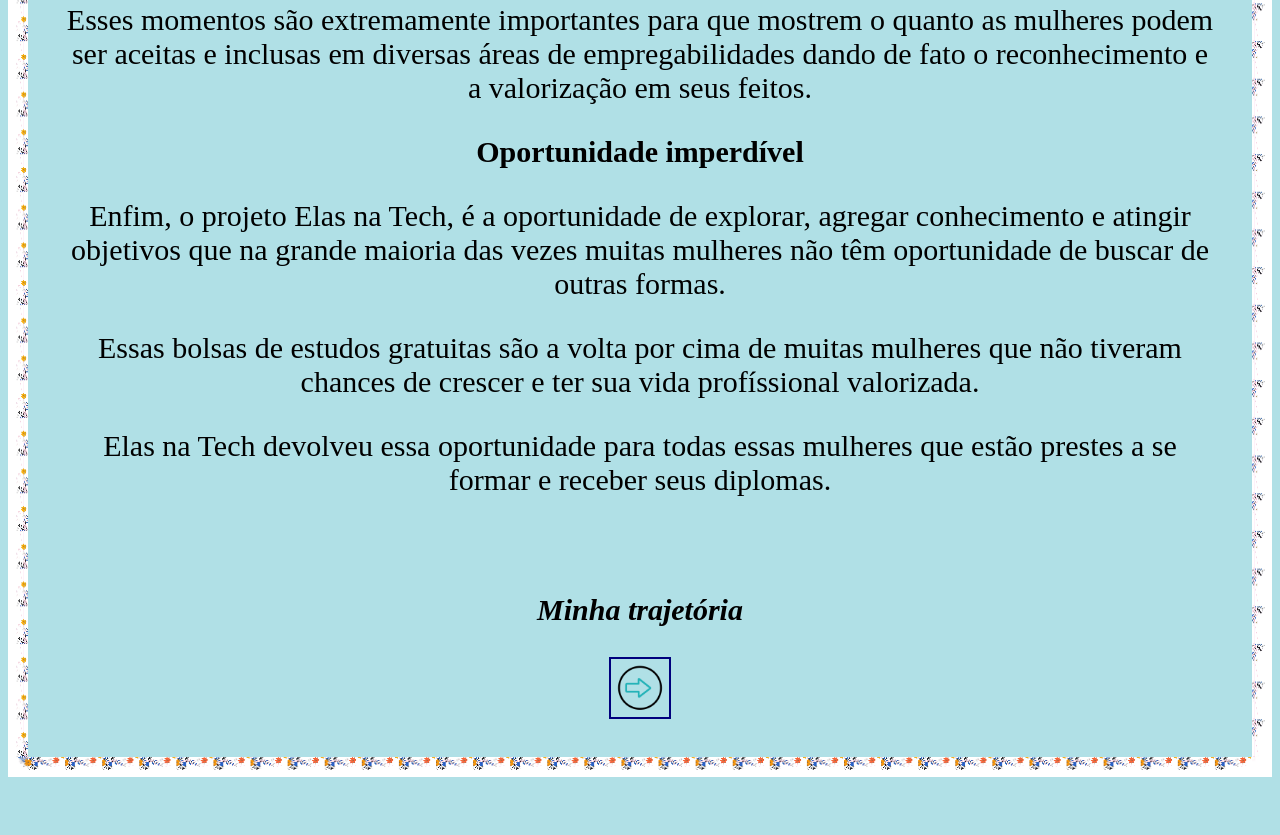
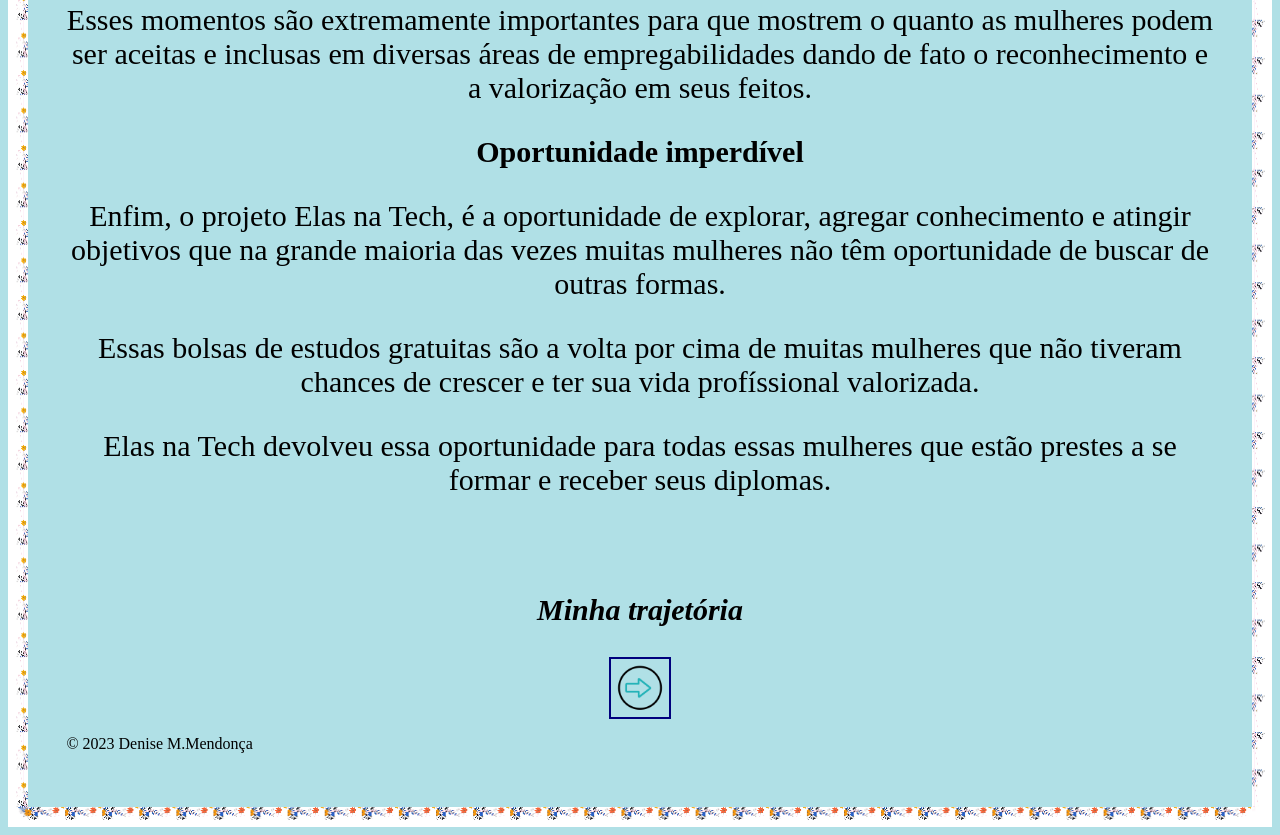
Before and after one commit to DeniseMMendonca/denisemmendonca.github.io, a plain HTML site: page elas_tech.html in a window 1280 px wide. Shown: the part 4094-4929 px from the top of the page. Before the commit the page ends 4879 px from the top, so only its background shows below. Drawn offline with Linux system fonts and the light colour scheme.

Commit message:
Update elas_tech.html

```diff
--- a/elas_tech.html
+++ b/elas_tech.html
@@ -106,5 +106,10 @@
   <p><em><strong>Minha trajetória</strong></em></p>
   <a href="elatech.html"><img src="./img/seta-direita.gif" alt="" ></a>
  </div>
+
+  <footer class="copyright">
+    <p>&copy; 2023 Denise M.Mendonça</p>
+</footer>
+
 </body>
 </html>
```
